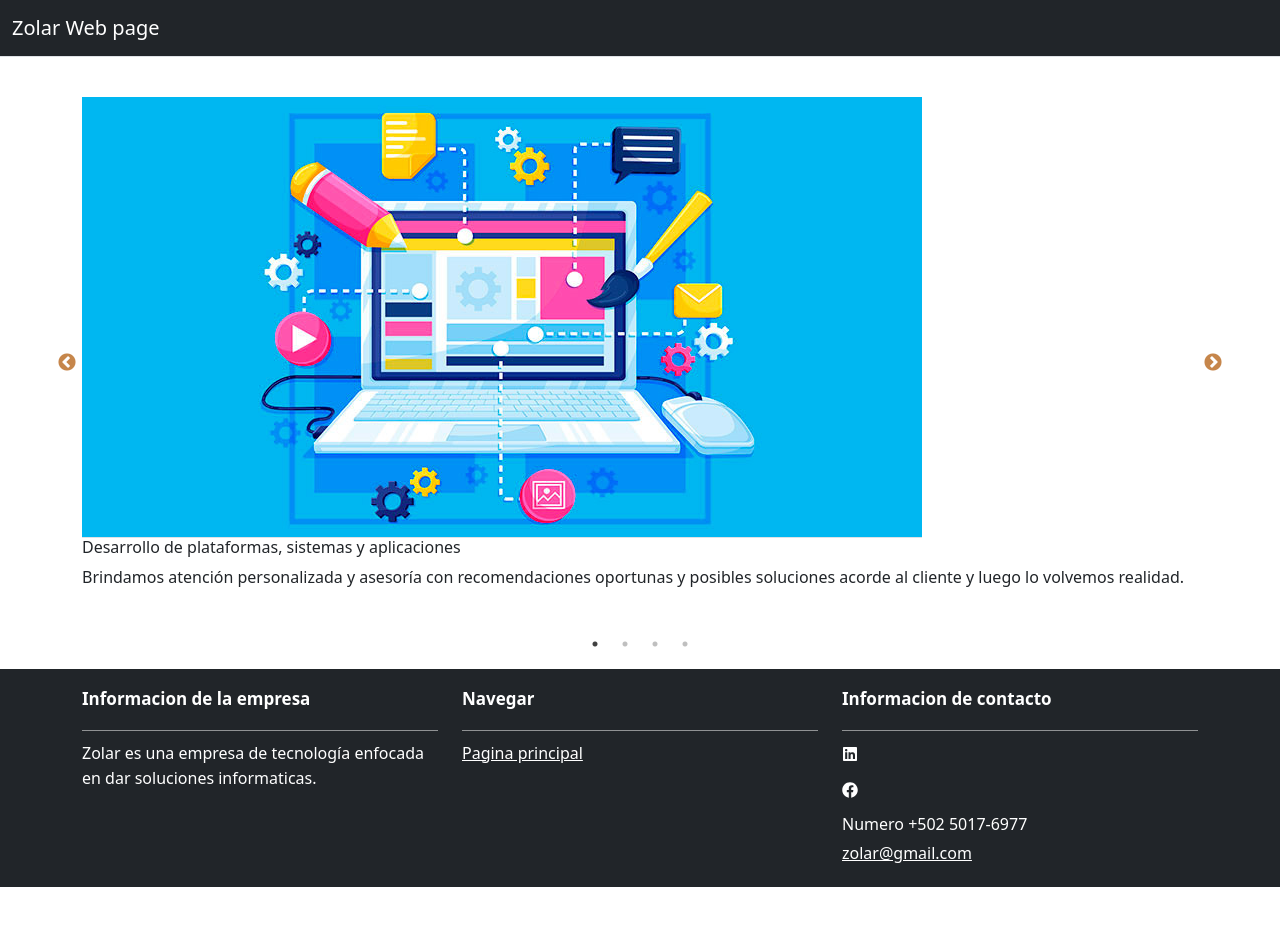
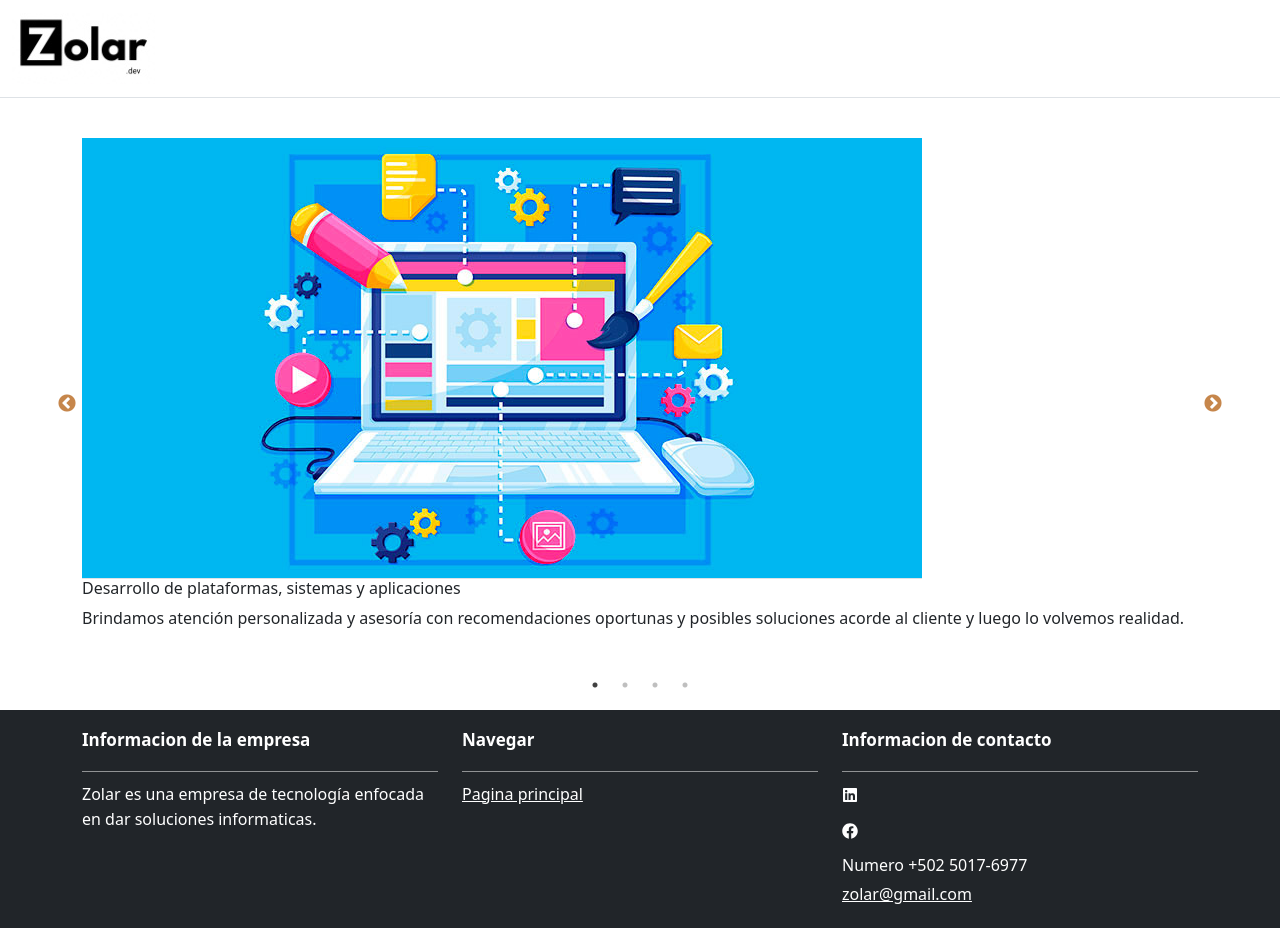
Before and after one commit to zolar-dev/website, a React (Create React App) app: page /Service in a window 1280 px wide. Before the commit the page ends 887 px from the top, so only its background shows below. Built offline with nearby package versions, Linux system fonts and the light colour scheme.

Commit message:
Sliders control

```diff
--- a/src/components/include/Navbar.js
+++ b/src/components/include/Navbar.js
@@ -1,16 +1,29 @@
 import React from "react";
 import {Link} from 'react-router-dom'
 
+import logo from "../images/logo.png";
+
+
 export default function Navbar() {
-    return(
-        <nav class="navbar navbar-expand-lg navbar-dark bg-dark sticky-top">
-            <div class="container-fluid">
-                <Link to="/" class="navbar-brand">Zolar Web page</Link>
-                <button class="navbar-toggler" type="button" data-bs-toggle="collapse" data-bs-target="#navbarSupportedContent" aria-controls="navbarSupportedContent" aria-expanded="false" aria-label="Toggle navigation">
-                <span class="navbar-toggler-icon"></span>
-                </button>
-            </div>
-        </nav>
+    return (
+      <nav className="navbar navbar-expand-lg navbar-dark sticky-top">
+        <div className="container-fluid">
+          <Link to="/" className="navbar-brand">
+            <img src={logo} alt="Logo de tu empresa" />
+            Zolar Web page
+          </Link>
+          <button
+            className="navbar-toggler"
+            type="button"
+            data-bs-toggle="collapse"
+            data-bs-target="#navbarSupportedContent"
+            aria-controls="navbarSupportedContent"
+            aria-expanded="false"
+            aria-label="Toggle navigation"
+          >
+            <span className="navbar-toggler-icon"></span>
+          </button>
+        </div>
+      </nav>
     );
-
-}
+  }
--- a/src/components/pages/include/Services.js
+++ b/src/components/pages/include/Services.js
@@ -3,7 +3,6 @@
 import Service1 from '../../images/imagenServicio.jpg';
 import "slick-carousel/slick/slick.css";
 import "slick-carousel/slick/slick-theme.css";
-<link rel="stylesheet" type="text/css" href="http://kenwheeler.github.io/slick/slick/slick-theme.css"/>
 
 const ServiceCard = ({ imageSrc, title, description }) => {
   return (
@@ -26,13 +25,13 @@
     ];
 
     const sliderSettings = {
-      dots: true, // Mostrar puntos de navegación
+      dots: true,
       infinite: true,
       speed: 500,
-      slidesToShow: 1, // Mostramos solo 1 tarjeta a la vez
+      slidesToShow: 1,
       slidesToScroll: 1,
-      nextArrow: <div className="slick-next">Siguiente</div>, // Flecha derecha personalizada
-      prevArrow: <div className="slick-prev">Anterior</div>, // Flecha izquierda personalizada
+      nextArrow: <div className="slick-next">Siguiente</div>, // Flecha derecha
+      prevArrow: <div className="slick-prev">Anterior</div>, // Flecha izquierda
     };
 
     return (
```
Also changed, not shown: src/components/images/logo.png (added).
